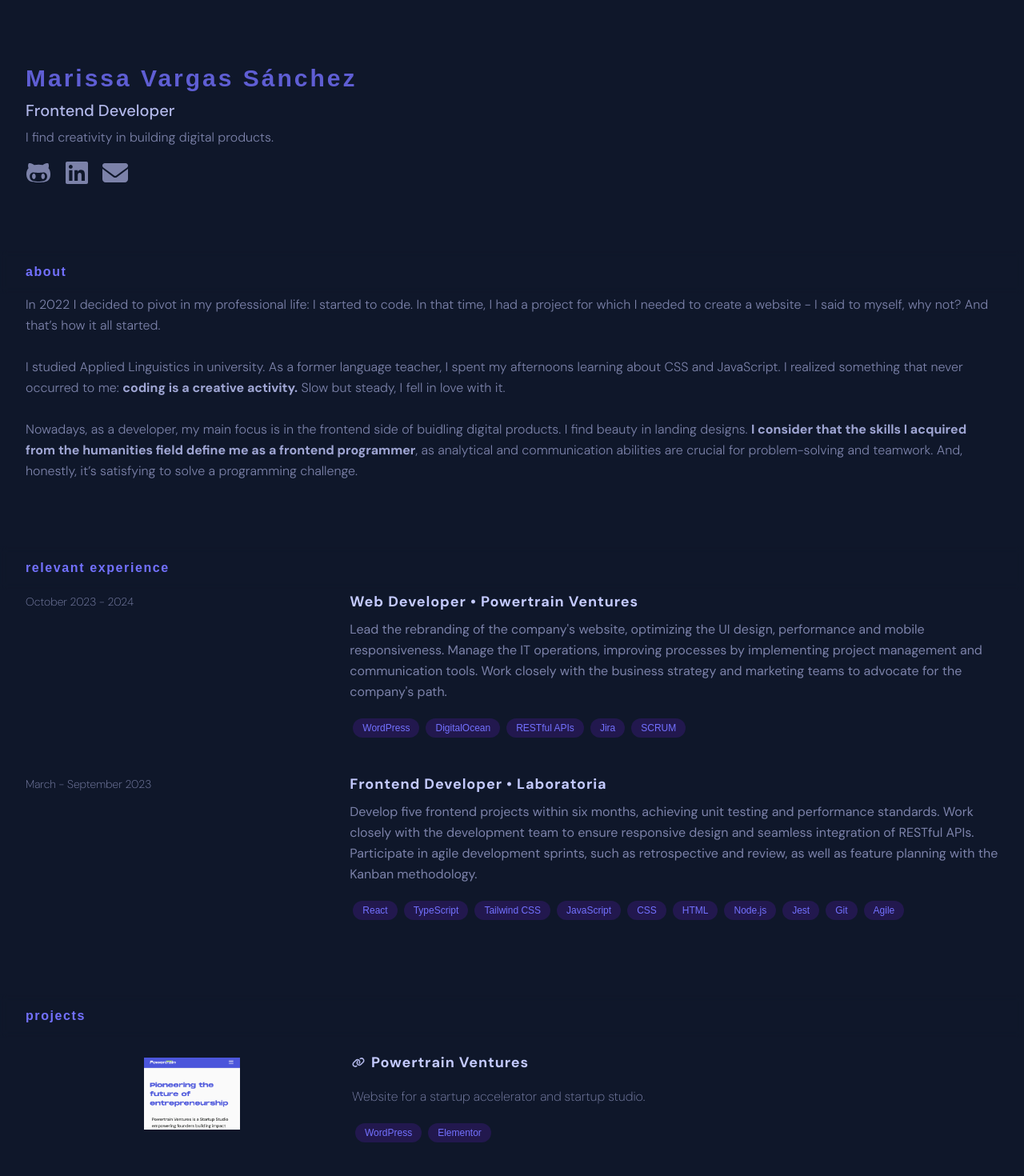
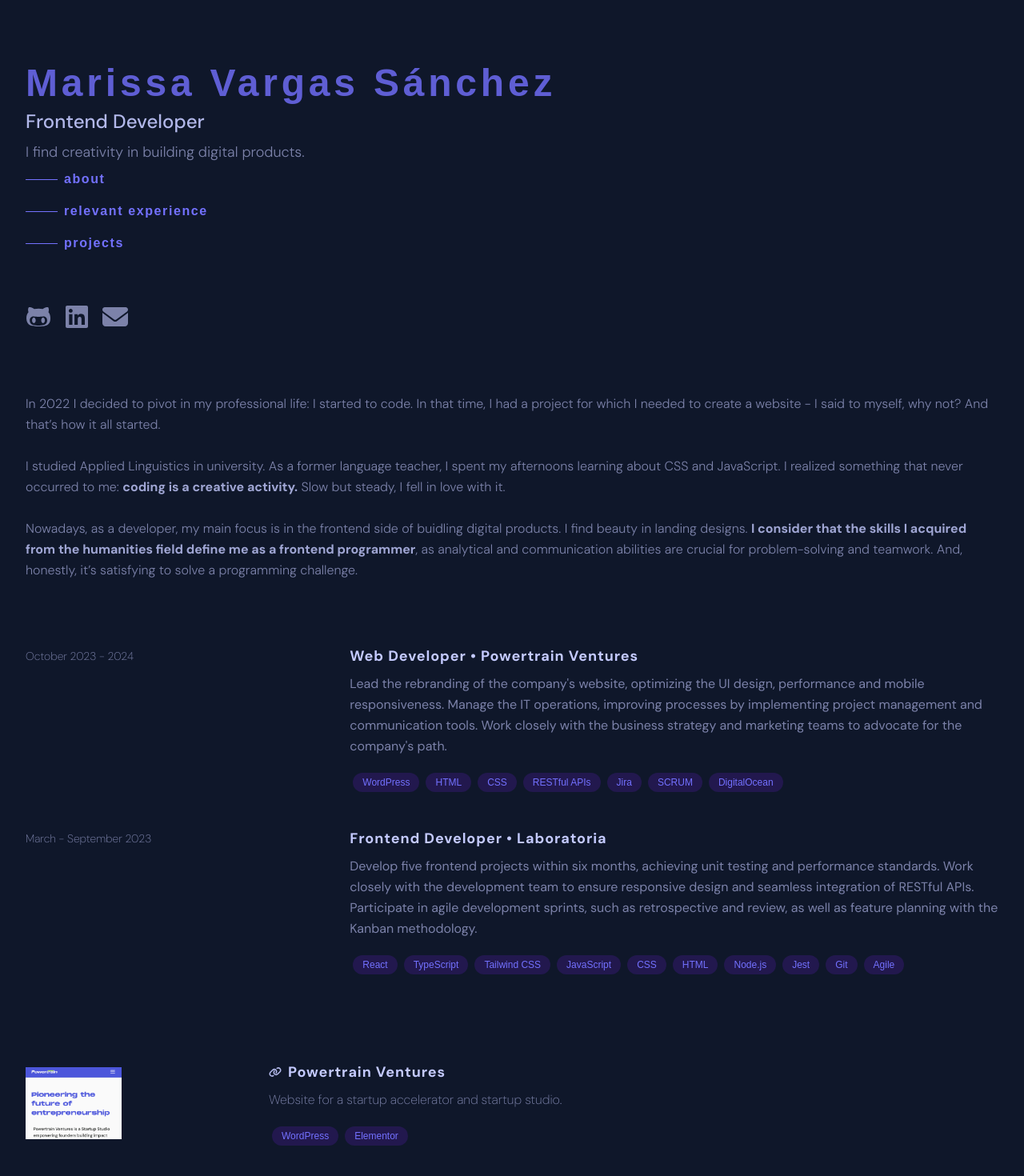
Before and after one commit to thatmare/my-portfolio, a Next.js app: page / in a window 1280 px wide. Shown: the top 1470 px of the page at 80% size. Built offline with nearby package versions, Linux system fonts and the light colour scheme; a web font is replaced by a local one.

Commit message:
style: ui for desktop

```diff
--- a/src/app/components/About.tsx
+++ b/src/app/components/About.tsx
@@ -1,4 +1,5 @@
 import { Spline_Sans_Mono } from "next/font/google";
+import Image from "next/image";
 
 const spline = Spline_Sans_Mono({
   subsets: ["latin"],
@@ -6,8 +7,8 @@ const spline = Spline_Sans_Mono({
 
 export default function About() {
   return (
-    <section className="mb-20">
-      <div className="sticky top-0 w-full backdrop-blur-sm px-8 py-4">
+    <section className="mb-20" id="about">
+      <div className="sticky top-0 w-full backdrop-blur-sm px-8 py-4 lg:hidden">
         <h3
           className={`${spline.className} font-semibold tracking-widest text-moody-blue-400`}
         >
--- a/src/app/components/Intro.tsx
+++ b/src/app/components/Intro.tsx
@@ -12,16 +12,40 @@ export default function Intro() {
     <section className="px-8 mb-20">
       <div className="mb-20">
         <h1
-          className={`${spline.className} text-moody-blue-400/80 tracking-widest text-3xl font-bold pt-20 `}
+          className={`${spline.className} text-moody-blue-400/80 tracking-widest text-3xl font-bold pt-20 lg:text-5xl`}
         >
           Marissa Vargas Sánchez
         </h1>
-        <h2 className="text-moody-blue-200/90 font-medium text-xl py-2">
+        <h2 className="text-moody-blue-200/90 font-medium text-xl py-2 lg:text-2xl">
           Frontend Developer
         </h2>
-        <p className="font-light">
+        <p className="font-light lg:text-lg">
           I find creativity in building digital products.
         </p>
+        <nav>
+          <ul
+            className={`${spline.className} text-moody-blue-400 font-semibold tracking-widest hidden h-40 lg:block`}
+          >
+            <li>
+              <a href="#about" className="group flex items-center py-2">
+                <span className="block w-10 h-px bg-moody-blue-400 mr-2 group-hover:bg-moody-blue-200 group-hover:w-14 transition-all"></span>
+                <span className="group-hover:text-moody-blue-200 group-hover:text-lg group-focus-visible:text-moody-blue-200 group-focus-visible:text-lg transition-all">about</span>
+              </a>
+            </li>
+            <li>
+              <a href="#experience" className="group flex items-center py-2">
+                <span className="block w-10 h-px bg-moody-blue-400 mr-2 group-hover:bg-moody-blue-200 group-hover:w-14 transition-all"></span>
+                <span className="group-hover:text-moody-blue-200 group-hover:text-lg group-focus-visible:text-moody-blue-200 group-focus-visible:text-lg transition-all">relevant experience</span>
+              </a>
+            </li>
+            <li>
+              <a href="#projects" className="group flex items-center py-2">
+                <span className="block w-10 h-px bg-moody-blue-400 mr-2 group-hover:bg-moody-blue-200 group-hover:w-14 transition-all"></span>
+                <span className="group-hover:text-moody-blue-200 group-hover:text-lg group-focus-visible:text-moody-blue-200 group-focus-visible:text-lg transition-all">projects</span>
+              </a>
+            </li>
+          </ul>
+        </nav>
         <div className="flex flex-row my-4">
           <a href="https://github.com/thatmare">
             <GithubSvg className="mr-2" />
@@ -30,7 +54,7 @@ export default function Intro() {
             <LinkedinSvg className="mx-2" />
           </a>
           <a href="mailto:marissa.lorena@hotmail.com">
-            <EmailSvg className="mx-2"/>
+            <EmailSvg className="mx-2" />
           </a>
         </div>
       </div>
--- a/src/app/components/Jobs.tsx
+++ b/src/app/components/Jobs.tsx
@@ -7,8 +7,8 @@ const spline = Spline_Sans_Mono({
 
 export default function Jobs() {
   return (
-    <section className="mb-20">
-      <div className="sticky top-0 w-full backdrop-blur-sm">
+    <section className="mb-20" id="experience">
+      <div className="sticky top-0 w-full backdrop-blur-sm lg:hidden">
         <h3
           className={`${spline.className} text-moody-blue-400 font-semibold tracking-widest px-8 py-4`}
         >
--- a/src/app/components/Projects.tsx
+++ b/src/app/components/Projects.tsx
@@ -9,8 +9,8 @@ const spline = Spline_Sans_Mono({
 
 export default function Projects() {
   return (
-    <section className="mb-20">
-      <div className="sticky top-0 w-full backdrop-blur-sm z-10">
+    <section className="mb-20" id="projects">
+      <div className="sticky top-0 w-full backdrop-blur-sm z-10 lg:hidden">
         <h3
           className={`${spline.className} font-semibold tracking-widest px-8 py-4 text-moody-blue-400`}
         >
@@ -22,13 +22,13 @@ export default function Projects() {
           <div
             key={index}
             // className="mb-8 border-2 border-moody-blue-800 rounded-md p-2 grid sm:grid-cols-3"
-            className="mb-8 p-2 grid sm:grid-cols-3"
+            className="mb-8 grid sm:grid-cols-4 py-4"
           >
-            <div className="sm:col-span-2">
+            <div className="sm:col-span-3">
               <div className="flex items-center">
                 <LinkSvg className="fill-moody-blue-200/90 mr-2" />
                 <a href={project.link}>
-                  <h4 className="font-bold text-moody-blue-200 tracking-wider text-lg py-2">
+                  <h4 className="font-bold text-moody-blue-200 tracking-wider text-lg">
                     {project.title}
                   </h4>
                 </a>
@@ -48,7 +48,7 @@ export default function Projects() {
               </ul>
             </div>
             <div className="sm:order-first">
-              <Image src={project.image} width={120} height={70} alt="" className="rounded-lg sm:mx-auto sm:py-4"/>
+              <Image src={project.image} width={120} height={70} alt="" className="rounded-md  sm:py-2"/>
             </div>
           </div>
         ))}
--- a/src/app/data/jobs.json
+++ b/src/app/data/jobs.json
@@ -4,7 +4,15 @@
       "title": "Web Developer",
       "place": "Powertrain Ventures",
       "period": "October 2023 - 2024",
-      "skills": ["WordPress", "DigitalOcean", "RESTful APIs", "Jira", "SCRUM"],
+      "skills": [
+        "WordPress",
+        "HTML",
+        "CSS",
+        "RESTful APIs",
+        "Jira",
+        "SCRUM",
+        "DigitalOcean"
+      ],
       "description": "Lead the rebranding of the company's website, optimizing the UI design, performance and mobile responsiveness. Manage the IT operations, improving processes by implementing project management and communication tools. Work closely with the business strategy and marketing teams to advocate for the company's path."
     },
     {
```
Also changed, not shown: public/Marissa.webp (added).
